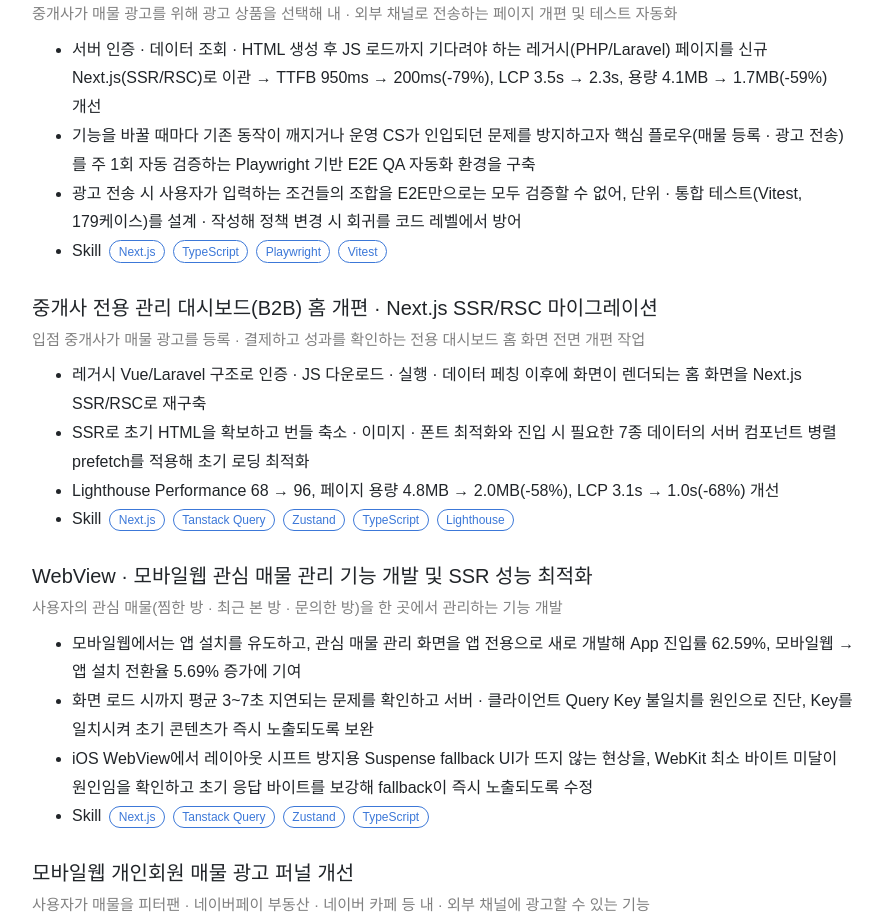
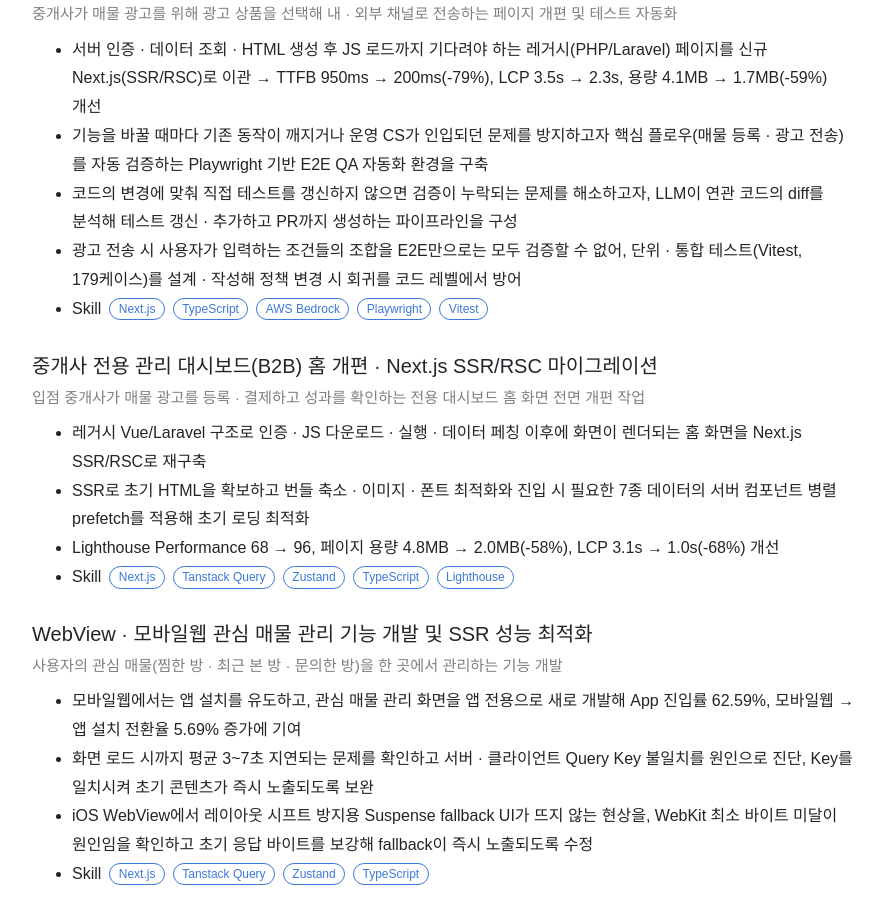
Before and after one commit to kwonjihyeon-dev/kwonjihyeon-dev.github.io, a Next.js app: page / in a window 1280 px wide. Shown: the part 1160-2079 px from the top of the page, without its empty margins (338-1221 px from the left). Built offline with nearby package versions, Linux system fonts and the light colour scheme; a web font is replaced by a local one.

Commit message:
update: resume - LLM 기반 E2E 테스트 자동 갱신 파이프라인 경력 추가

```diff
--- a/payload/experience.ts
+++ b/payload/experience.ts
@@ -26,10 +26,11 @@ const experience: IExperience.Payload = {
             '중개사가 매물 광고를 위해 광고 상품을 선택해 내 · 외부 채널로 전송하는 페이지 개편 및 테스트 자동화',
           descriptions: [
             '서버 인증 · 데이터 조회 · HTML 생성 후 JS 로드까지 기다려야 하는 레거시(PHP/Laravel) 페이지를 신규 Next.js(SSR/RSC)로 이관 → **TTFB 950ms → 200ms(-79%), LCP 3.5s → 2.3s, 용량 4.1MB → 1.7MB(-59%)** 개선',
-            '기능을 바꿀 때마다 기존 동작이 깨지거나 운영 CS가 인입되던 문제를 방지하고자 핵심 플로우(매물 등록 · 광고 전송)를 주 1회 자동 검증하는 Playwright 기반 E2E QA 자동화 환경을 구축',
+            '기능을 바꿀 때마다 기존 동작이 깨지거나 운영 CS가 인입되던 문제를 방지하고자 **핵심 플로우(매물 등록 · 광고 전송)를 자동 검증하는 Playwright 기반 E2E QA 자동화 환경을 구축**',
+            '코드의 변경에 맞춰 직접 테스트를 갱신하지 않으면 검증이 누락되는 문제를 해소하고자, **LLM이 연관 코드의 diff를 분석해 테스트 갱신 · 추가하고 PR까지 생성**하는 파이프라인을 구성',
             '광고 전송 시 사용자가 입력하는 조건들의 조합을 E2E만으로는 모두 검증할 수 없어, **단위 · 통합 테스트(Vitest, 179케이스)를 설계 · 작성**해 정책 변경 시 회귀를 코드 레벨에서 방어',
           ],
-          skill: ['Next.js', 'TypeScript', 'Playwright', 'Vitest'],
+          skill: ['Next.js', 'TypeScript', 'AWS Bedrock', 'Playwright', 'Vitest'],
         },
         {
           title: '중개사 전용 관리 대시보드(B2B) 홈 개편 · Next.js SSR/RSC 마이그레이션',
```
Also changed, not shown: 2 other files (tests, documents, lock files or other folders).
